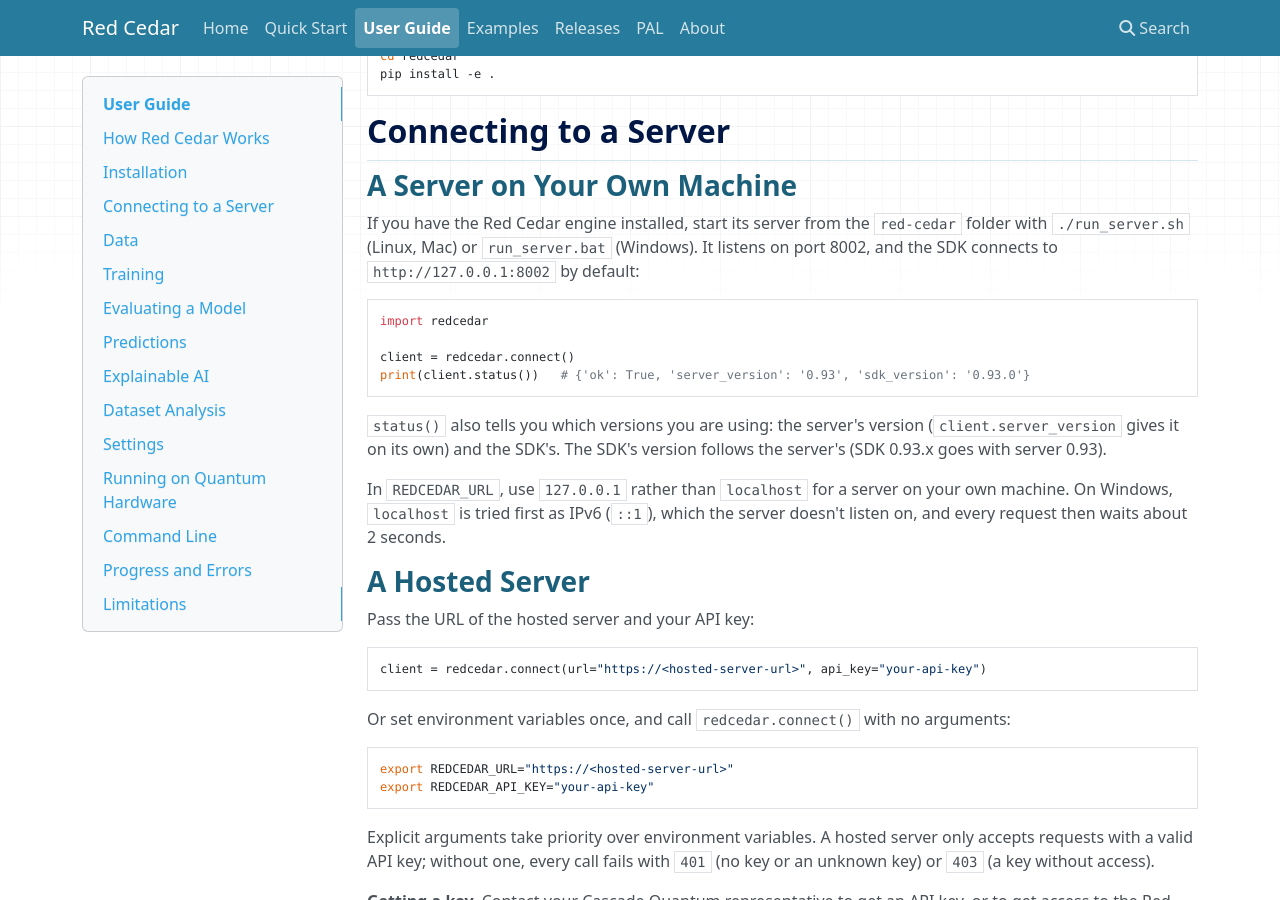
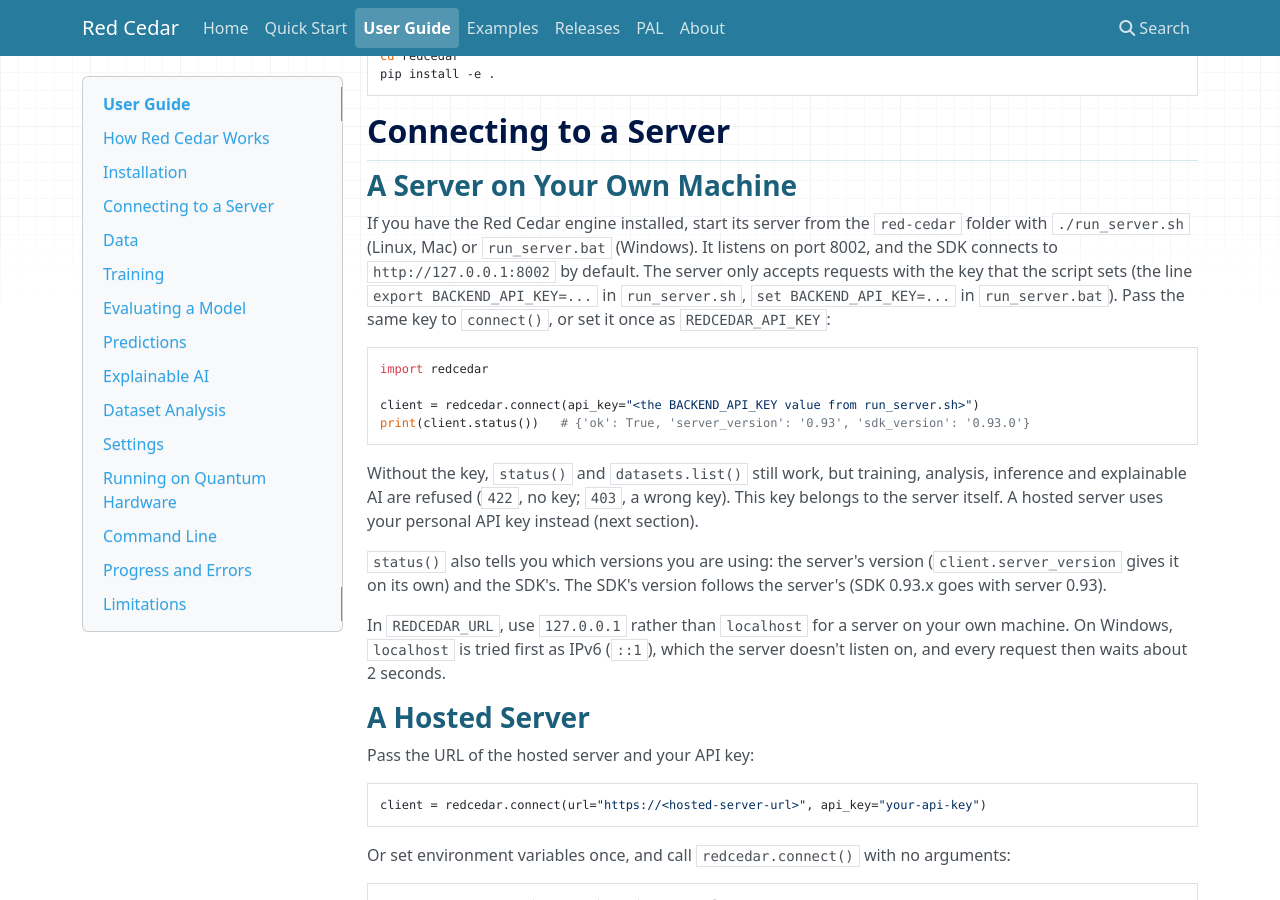
Before and after one commit to coherent-computing/redcedar, an MkDocs documentation site: the page built from doc/docs/user_guide.md, in a window 1280 px wide and 900 px high, scrolled down 992 px. Built offline with MkDocs 1.6.1, drawn with Linux system fonts in a browser that asks for light colours; nearby versions of some CDN libraries.

Commit message:
Docs: a server on your own machine needs the key from run_server.sh (BACKEND_API_KEY)
Co-Authored-By: Claude Opus 5.5 <noreply@anthropic.com>

````diff
--- a/doc/docs/user_guide.md
+++ b/doc/docs/user_guide.md
@@ -50,14 +50,20 @@ pip install -e .
 
 If you have the Red Cedar engine installed, start its server from the `red-cedar` folder with `./run_server.sh`
 (Linux, Mac) or `run_server.bat` (Windows). It listens on port 8002, and the SDK connects to
-`http://127.0.0.1:8002` by default:
+`http://127.0.0.1:8002` by default. The server only accepts requests with the key that the script sets (the line
+`export BACKEND_API_KEY=...` in `run_server.sh`, `set BACKEND_API_KEY=...` in `run_server.bat`). Pass the same
+key to `connect()`, or set it once as `REDCEDAR_API_KEY`:
 
 ```python
 import redcedar
 
-client = redcedar.connect()
+client = redcedar.connect(api_key="<the BACKEND_API_KEY value from run_server.sh>")
 print(client.status())   # {'ok': True, 'server_version': '0.93', 'sdk_version': '0.93.0'}
 ```
+
+Without the key, `status()` and `datasets.list()` still work, but training, analysis, inference and explainable
+AI are refused (`422`, no key; `403`, a wrong key). This key belongs to the server itself. A hosted server uses
+your personal API key instead (next section).
 
 `status()` also tells you which versions you are using: the server's version (`client.server_version` gives it
 on its own) and the SDK's. The SDK's version follows the server's (SDK 0.93.x goes with server 0.93).
````
Also changed, not shown: doc/docs/quick_start.md (+7 -2 lines).
